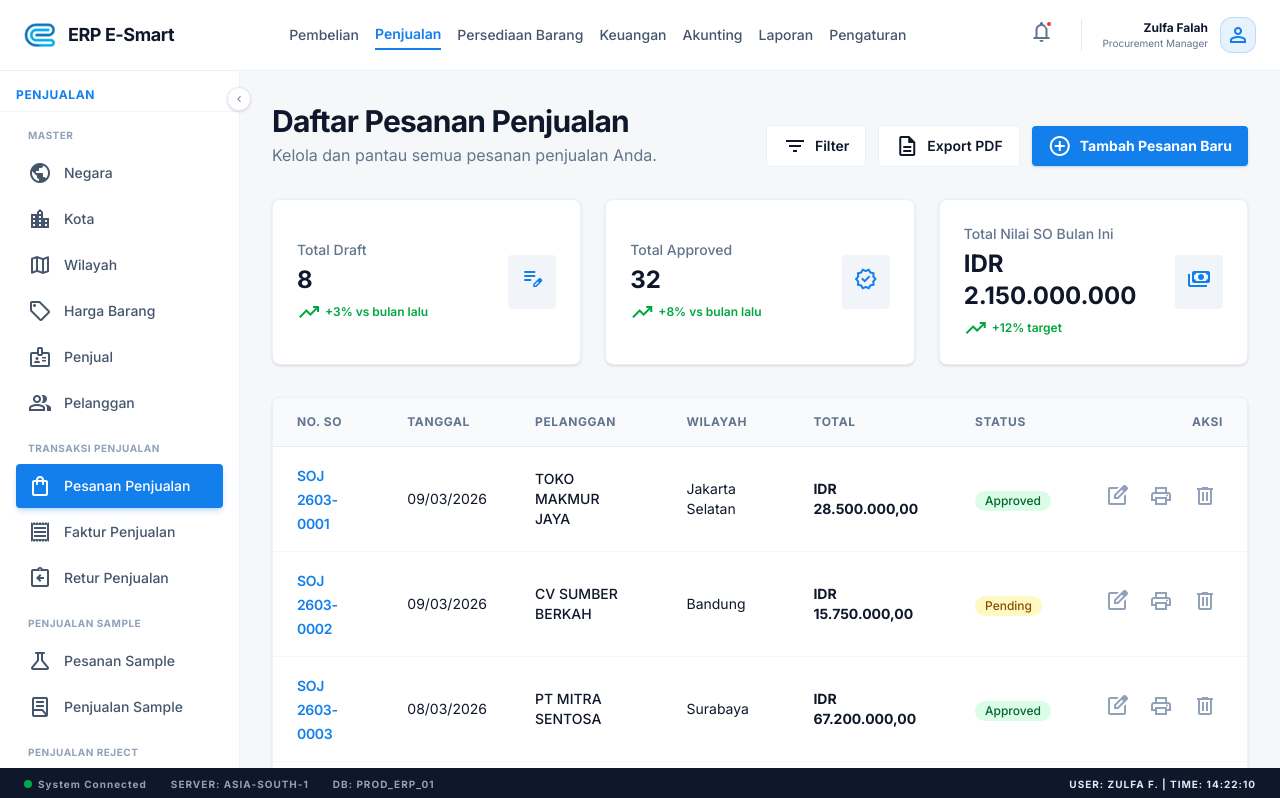
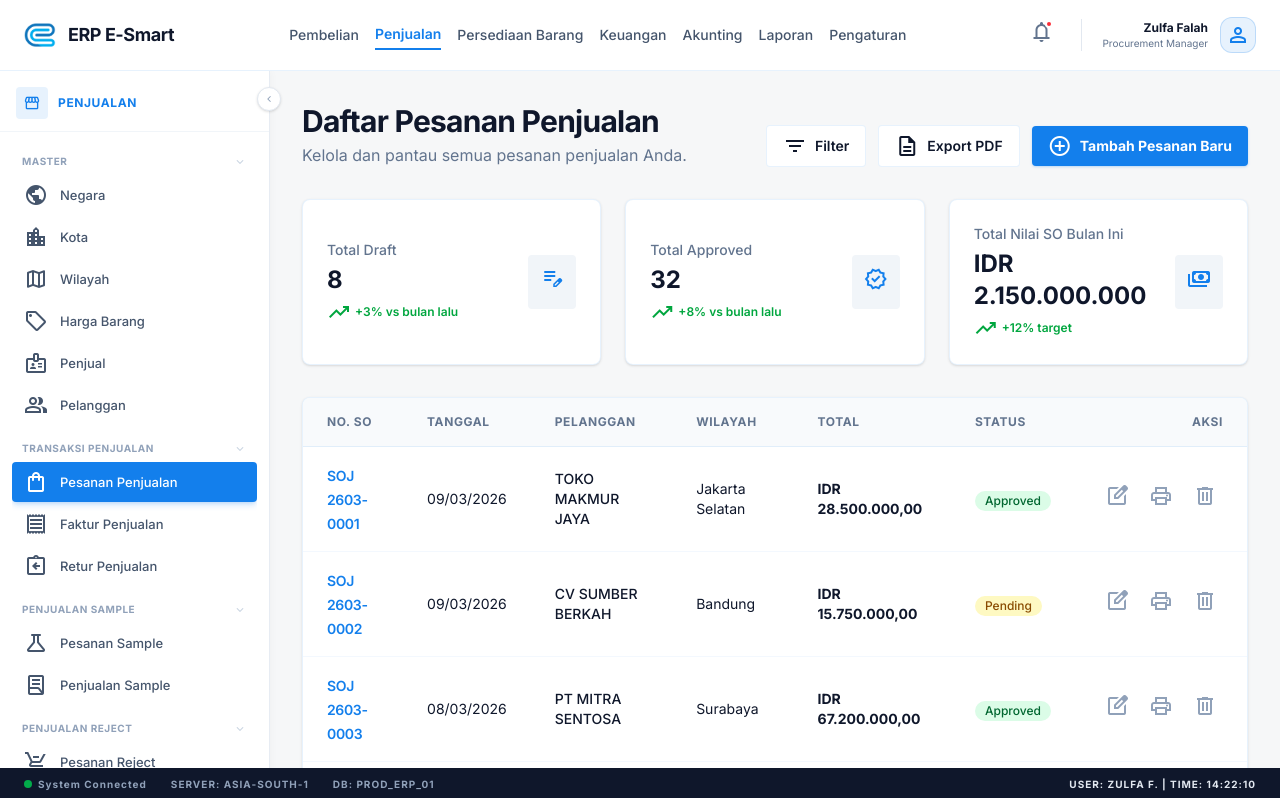
Before and after one commit to zulfafalah/erp, a Next.js app: page /sales in a window 1280 px wide. Shown: the top 798 px of the page. Built offline with nearby package versions, Linux system fonts and the light colour scheme.

Commit message:
feat: Implement collapsible sidebar sections with state persistence and refine sidebar styling and module display.

```diff
--- a/app/components/Sidebar.tsx
+++ b/app/components/Sidebar.tsx
@@ -1,6 +1,6 @@
 "use client";
 
-import { useState, useEffect } from "react";
+import { useState, useEffect, useCallback } from "react";
 import Link from "next/link";
 import { usePathname } from "next/navigation";
 import { useActiveMenu } from "../context/ActiveMenuContext";
@@ -11,6 +11,7 @@ export default function Sidebar() {
     const { activeModule } = useActiveMenu();
     const [collapsed, setCollapsed] = useState(false);
     const [isMounted, setIsMounted] = useState(false);
+    const [collapsedSections, setCollapsedSections] = useState<Record<string, boolean>>({});
 
     const moduleConfig = getModuleByKey(activeModule);
     const sidebarSections = moduleConfig?.sidebarSections ?? [];
@@ -21,6 +22,10 @@ export default function Sidebar() {
         if (savedState) {
             setCollapsed(JSON.parse(savedState));
         }
+        const savedSections = localStorage.getItem("sidebar_sections_collapsed");
+        if (savedSections) {
+            setCollapsedSections(JSON.parse(savedSections));
+        }
     }, []);
 
     const toggleSidebar = () => {
@@ -29,20 +34,20 @@ export default function Sidebar() {
         localStorage.setItem("sidebar_collapsed", JSON.stringify(newState));
     };
 
-    const linkBase =
-        "flex items-center rounded-lg transition-all duration-300";
-    const linkExpanded = "gap-3 px-3 py-2.5";
-    const linkCollapsed = "justify-center px-0 py-2.5";
-
-    const linkClass = (extra: string = "") =>
-        `${linkBase} ${collapsed ? linkCollapsed : linkExpanded} ${extra}`;
+    const toggleSection = useCallback((sectionKey: string) => {
+        setCollapsedSections((prev) => {
+            const next = { ...prev, [sectionKey]: !prev[sectionKey] };
+            localStorage.setItem("sidebar_sections_collapsed", JSON.stringify(next));
+            return next;
+        });
+    }, []);
 
     const isLinkActive = (href: string) =>
         href !== "#" && pathname?.startsWith(href);
 
-    const sidebarWidthDesktop = isMounted && collapsed ? "md:w-[68px]" : "md:w-60";
+    const sidebarWidthDesktop = isMounted && collapsed ? "md:w-[68px]" : "md:w-[270px]";
     const sidebarStateMobile = isMounted && !collapsed ? "translate-x-0" : "-translate-x-full md:translate-x-0";
-    const containerPadding = isMounted && collapsed ? "px-2 py-4" : "p-4";
+    const containerPadding = isMounted && collapsed ? "px-2 py-4" : "px-3 py-4";
     const hideLabel = isMounted && collapsed;
 
     return (
@@ -56,16 +61,17 @@ export default function Sidebar() {
             )}
 
             <aside
-                className={`fixed md:relative top-0 left-0 h-full md:h-auto z-[50] border-r border-primary/10 bg-white flex flex-col shrink-0 transition-all duration-300 ease-in-out w-60 ${sidebarWidthDesktop} ${sidebarStateMobile}`}
+                className={`fixed md:relative top-0 left-0 h-full md:h-auto z-[50] border-r border-slate-200/80 bg-white flex flex-col shrink-0 transition-all duration-300 ease-in-out w-[270px] ${sidebarWidthDesktop} ${sidebarStateMobile}`}
+                style={{ boxShadow: "1px 0 8px rgba(0,0,0,0.03)" }}
             >
                 {/* Desktop Toggle Button */}
                 <button
                     onClick={toggleSidebar}
-                    className="hidden md:flex absolute -right-3 top-4 z-10 size-6 bg-white border border-slate-200 rounded-full items-center justify-center shadow-sm hover:bg-slate-50 hover:border-primary/30 transition-all"
+                    className="hidden md:flex absolute -right-3 top-4 z-10 size-6 bg-white border border-slate-200 rounded-full items-center justify-center shadow-sm hover:bg-primary/5 hover:border-primary/30 hover:shadow-md transition-all duration-200"
                     title={collapsed ? "Expand sidebar" : "Collapse sidebar"}
                 >
                     <span
-                        className={`material-symbols-outlined !text-xs text-slate-500 transition-transform duration-300 ${collapsed ? "rotate-180" : ""
+                        className={`material-symbols-outlined !text-xs text-slate-400 hover:text-primary transition-all duration-300 ${collapsed ? "rotate-180" : ""
                             }`}
                     >
                         chevron_left
@@ -85,53 +91,110 @@ export default function Sidebar() {
 
                 {/* Module Title */}
                 {!hideLabel && moduleConfig && (
-                    <div className="px-4 pt-4 pb-2 border-b border-slate-100">
+                    <div className="px-4 pt-4 pb-3 border-b border-slate-100">
+                        <div className="flex items-center gap-2.5">
+                            <div className="flex items-center justify-center size-8 rounded-lg bg-primary/10">
+                                <span className="material-symbols-outlined text-primary !text-[18px]">
+                                    {moduleConfig.icon}
+                                </span>
+                            </div>
                             <h3 className="text-xs font-bold uppercase tracking-wider text-primary">
                                 {moduleConfig.label}
                             </h3>
                         </div>
+                    </div>
+                )}
+
+                {/* Collapsed Module Icon */}
+                {hideLabel && moduleConfig && (
+                    <div className="flex justify-center pt-4 pb-2 border-b border-slate-100">
+                        <div className="flex items-center justify-center size-9 rounded-lg bg-primary/10" title={moduleConfig.label}>
+                            <span className="material-symbols-outlined text-primary !text-[20px]">
+                                {moduleConfig.icon}
+                            </span>
+                        </div>
+                    </div>
                 )}
 
                 <div
-                    className={`space-y-1 flex-1 overflow-y-auto no-scrollbar transition-all duration-300 ${containerPadding}`}
+                    className={`space-y-0.5 flex-1 overflow-y-auto no-scrollbar transition-all duration-300 ${containerPadding}`}
                 >
                     {sidebarSections.length > 0 ? (
-                        sidebarSections.map((section, sIdx) => (
-                            <div key={sIdx} className={sIdx > 0 ? "pt-3" : ""}>
-                                {/* Section Title */}
+                        sidebarSections.map((section, sIdx) => {
+                            const sectionKey = `${activeModule}_${sIdx}`;
+                            const isSectionCollapsed = collapsedSections[sectionKey] ?? false;
+
+                            return (
+                                <div key={sIdx} className={sIdx > 0 ? "pt-2" : ""}>
+                                    {/* Section Title - clickable to collapse */}
                                     {!hideLabel && (
-                                    <p className="text-[10px] font-bold uppercase tracking-wider text-slate-400 px-3 pb-2">
+                                        <button
+                                            onClick={() => toggleSection(sectionKey)}
+                                            className="w-full flex items-center justify-between px-2.5 py-1.5 rounded-md hover:bg-slate-50 group transition-colors duration-150"
+                                        >
+                                            <p className="text-[10px] font-bold uppercase tracking-wider text-slate-400 group-hover:text-slate-500 transition-colors">
                                                 {section.title}
                                             </p>
+                                            <span
+                                                className={`material-symbols-outlined !text-[14px] text-slate-300 group-hover:text-slate-400 transition-all duration-200 ${isSectionCollapsed ? "-rotate-90" : ""
+                                                    }`}
+                                            >
+                                                expand_more
+                                            </span>
+                                        </button>
                                     )}
                                     {hideLabel && sIdx > 0 && (
                                         <div className="h-px bg-slate-100 my-2"></div>
                                     )}
-                                <div className="space-y-0.5">
-                                    {section.items.map((item, iIdx) => (
+
+                                    {/* Section Items with collapse animation */}
+                                    <div
+                                        className={`space-y-0.5 overflow-hidden transition-all duration-200 ease-in-out ${!hideLabel && isSectionCollapsed
+                                            ? "max-h-0 opacity-0"
+                                            : "max-h-[2000px] opacity-100"
+                                            }`}
+                                    >
+                                        {section.items.map((item, iIdx) => {
+                                            const active = isLinkActive(item.href);
+                                            return (
                                                 <Link
                                                     key={iIdx}
-                                            className={linkClass(
-                                                isLinkActive(item.href)
+                                                    className={`flex items-center rounded-lg transition-all duration-200 group relative ${collapsed
+                                                        ? "justify-center px-0 py-2.5"
+                                                        : "gap-3 px-3 py-2"
+                                                        } ${active
                                                             ? "bg-primary text-white shadow-md shadow-primary/20"
-                                                    : "text-slate-600 hover:bg-slate-100"
-                                            )}
+                                                            : "text-slate-600 hover:bg-slate-50 hover:text-slate-900"
+                                                        }`}
                                                     href={item.href}
                                                     title={item.label}
                                                 >
-                                            <span className="material-symbols-outlined shrink-0 text-[22px]">
+                                                    <span
+                                                        className={`material-symbols-outlined shrink-0 transition-transform duration-200 group-hover:scale-110 ${collapsed ? "text-[22px]" : "text-[20px]"
+                                                            }`}
+                                                    >
                                                         {item.icon}
                                                     </span>
                                                     {!hideLabel && (
-                                                <span className="text-sm font-medium whitespace-nowrap">
+                                                        <span className="text-[13px] font-medium leading-tight truncate">
                                                             {item.label}
                                                         </span>
                                                     )}
+
+                                                    {/* Tooltip for collapsed mode */}
+                                                    {hideLabel && (
+                                                        <div className="absolute left-full ml-2 px-2.5 py-1.5 bg-slate-800 text-white text-xs font-medium rounded-md whitespace-nowrap opacity-0 invisible group-hover:opacity-100 group-hover:visible transition-all duration-150 pointer-events-none z-[60] shadow-lg">
+                                                            {item.label}
+                                                            <div className="absolute right-full top-1/2 -translate-y-1/2 border-4 border-transparent border-r-slate-800"></div>
+                                                        </div>
+                                                    )}
                                                 </Link>
-                                    ))}
+                                            );
+                                        })}
                                     </div>
                                 </div>
-                        ))
+                            );
+                        })
                     ) : (
                         <div className="flex flex-col items-center justify-center h-32 text-slate-400">
                             <span className="material-symbols-outlined text-3xl mb-2">construction</span>
@@ -146,13 +209,13 @@ export default function Sidebar() {
                     className={`border-t border-slate-100 transition-all duration-300 ${containerPadding}`}
                 >
                     <button
-                        className={`w-full bg-slate-100 text-slate-700 py-2 rounded-lg flex items-center ${collapsed ? "justify-center px-0" : "justify-center gap-2"
-                            } hover:bg-slate-200 transition-all`}
+                        className={`w-full bg-slate-50 text-slate-600 py-2 rounded-lg flex items-center ${collapsed ? "justify-center px-0" : "justify-center gap-2"
+                            } hover:bg-red-50 hover:text-red-600 transition-all duration-200 group`}
                         title="Exit"
                     >
-                        <span className="material-symbols-outlined text-lg shrink-0">logout</span>
+                        <span className="material-symbols-outlined text-lg shrink-0 group-hover:scale-110 transition-transform duration-200">logout</span>
                         {!hideLabel && (
-                            <span className="text-sm font-semibold whitespace-nowrap">
+                            <span className="text-sm font-semibold">
                                 Exit
                             </span>
                         )}
--- a/app/config/menuConfig.ts
+++ b/app/config/menuConfig.ts
@@ -203,14 +203,118 @@ export const modules: ModuleConfig[] = [
         label: "Laporan",
         icon: "bar_chart",
         href: "#",
-        sidebarSections: [],
+        sidebarSections: [
+            {
+                title: "Pembelian",
+                items: [
+                    { label: "Detil Nota Pembelian (PIV)", icon: "receipt_long", href: "#" },
+                    { label: "Rekap Nota Pembelian (PIV)", icon: "summarize", href: "#" },
+                    { label: "Detil Retur Pembelian", icon: "assignment_return", href: "#" },
+                    { label: "Rekap Retur Pembelian", icon: "undo", href: "#" },
+                    { label: "Rekap Pesanan Pembelian (POB)", icon: "shopping_cart", href: "#" },
+                    { label: "Rekap Penerimaan Barang (BPB)", icon: "inventory_2", href: "#" },
+                    { label: "Detil Penerimaan Barang (BPB)", icon: "fact_check", href: "#" },
+                ],
+            },
+            {
+                title: "Penjualan",
+                items: [
+                    { label: "Detil Penjualan", icon: "receipt", href: "#" },
+                    { label: "Rekap Penjualan", icon: "bar_chart", href: "#" },
+                    { label: "Detil Retur Penjualan", icon: "assignment_return", href: "#" },
+                    { label: "Rekap Retur Penjualan", icon: "undo", href: "#" },
+                    { label: "Rekap Pesanan Penjualan", icon: "shopping_bag", href: "#" },
+                ],
+            },
+            {
+                title: "Hutang",
+                items: [
+                    { label: "Detil Hutang", icon: "money_off", href: "#" },
+                    { label: "Rekap Hutang", icon: "account_balance", href: "#" },
+                ],
+            },
+            {
+                title: "Piutang",
+                items: [
+                    { label: "Detil Piutang", icon: "request_quote", href: "#" },
+                    { label: "Rekap Piutang", icon: "account_balance_wallet", href: "#" },
+                    { label: "Umur Piutang", icon: "hourglass_top", href: "#" },
+                ],
+            },
+            {
+                title: "Persediaan",
+                items: [
+                    { label: "Kartu Stok", icon: "style", href: "#" },
+                    { label: "Rekap Stok", icon: "inventory", href: "#" },
+                    { label: "Rekap Transaksi Stok", icon: "swap_horiz", href: "#" },
+                    { label: "Mutasi Stok", icon: "compare_arrows", href: "#" },
+                    { label: "Daftar Harga Jual", icon: "sell", href: "#" },
+                ],
+            },
+            {
+                title: "Keuangan",
+                items: [
+                    { label: "Alokasi Deposit Pelanggan", icon: "savings", href: "#" },
+                    { label: "Alokasi Deposit Pemasok", icon: "paid", href: "#" },
+                ],
+            },
+            {
+                title: "Akuntansi",
+                items: [
+                    { label: "Buku Besar", icon: "menu_book", href: "#" },
+                    { label: "Jurnal Harian", icon: "today", href: "#" },
+                    { label: "Jurnal Umum", icon: "auto_stories", href: "#" },
+                    { label: "Daftar Akun", icon: "account_tree", href: "#" },
+                    { label: "Laba Rugi Perpetual", icon: "trending_up", href: "#" },
+                    { label: "Laba Rugi Harian", icon: "show_chart", href: "#" },
+                    { label: "Neraca", icon: "balance", href: "#" },
+                    { label: "Neraca Saldo Bulanan", icon: "calendar_month", href: "#" },
+                    { label: "Neraca Saldo 3 Bulan", icon: "date_range", href: "#" },
+                ],
+            },
+            {
+                title: "Utilitas",
+                items: [
+                    { label: "Katalog Barcode", icon: "qr_code_scanner", href: "#" },
+                    { label: "Log Sistem", icon: "terminal", href: "#" },
+                ],
+            },
+        ],
     },
     {
         key: "pengaturan",
         label: "Pengaturan",
         icon: "settings",
         href: "#",
-        sidebarSections: [],
+        sidebarSections: [
+            {
+                title: "Sistem",
+                items: [
+                    { label: "Pengaturan Program", icon: "tune", href: "#" },
+                ],
+            },
+            {
+                title: "Pengguna",
+                items: [
+                    { label: "Pengguna", icon: "person", href: "#" },
+                    { label: "Grup Pengguna", icon: "group", href: "#" },
+                    { label: "Hak Akses Grup", icon: "admin_panel_settings", href: "#" },
+                ],
+            },
+            {
+                title: "Data Sistem",
+                items: [
+                    { label: "Data Outlet", icon: "store", href: "#" },
+                    { label: "Daftar Form", icon: "list_alt", href: "#" },
+                ],
+            },
+            {
+                title: "Lainnya",
+                items: [
+                    { label: "Tentang E-Smart", icon: "info", href: "#" },
+                ],
+            },
+        ],
     },
 ];
 
```
Lines whose indentation alone changed are shown as unchanged.
